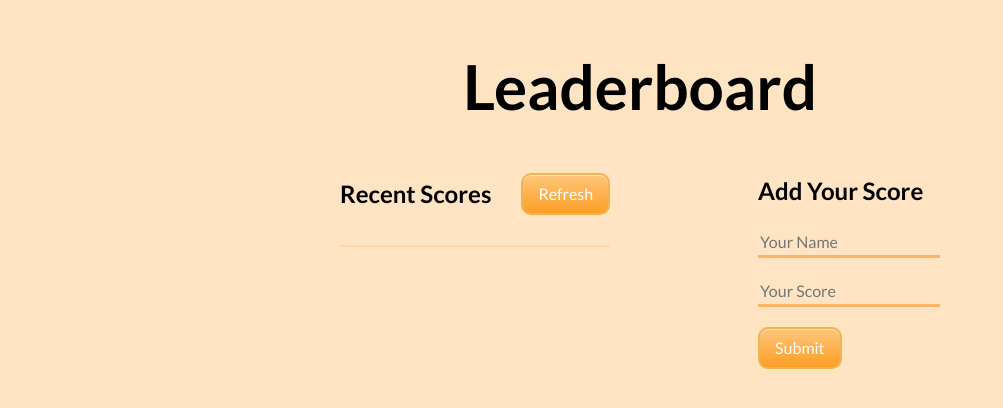
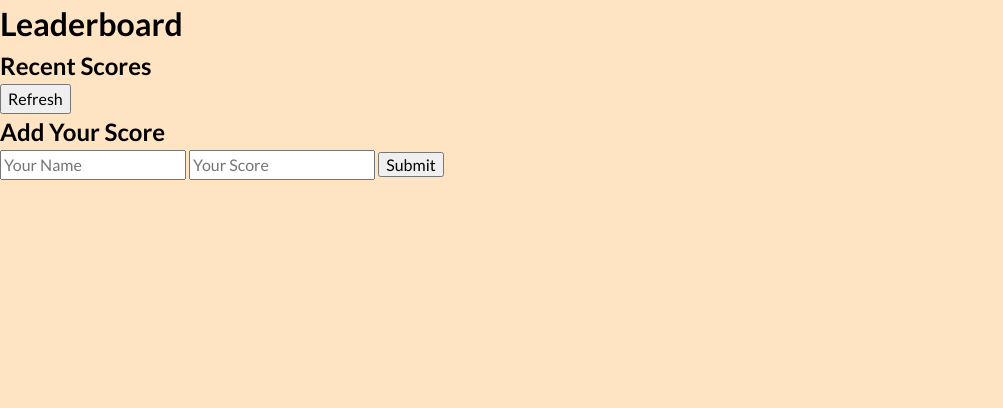
Before and after one commit to SekoViper/Leaderboard, a website built with webpack: page src/index.html in a window 1280 px wide. Shown: the whole page, without its empty margins (0-1003 px from the left). Built offline with nearby package versions, Linux system fonts and the light colour scheme; no server answers.

Commit message:
Final commit

```diff
--- a/src/style.css
+++ b/src/style.css
@@ -52,79 +52,3 @@ h6 {
 #__next {
   isolation: isolate;
 }
-
-.page-title {
-  font-size: 62px;
-  text-align: center;
-  margin: 40px 0;
-}
-
-.center-element {
-  width: 70%;
-  margin: 0 auto;
-}
-
-.container {
-  display: flex;
-  justify-content: space-evenly;
-}
-
-.score-header {
-  display: flex;
-  align-items: center;
-  gap: 30px;
-}
-
-.display-container {
-  list-style-type: none;
-  padding: 0;
-  border: 1px solid #ffd7a8;
-  margin-top: 30px;
-}
-
-.score {
-  font-size: 18px;
-  padding: 8px 10px;
-}
-
-.score:nth-child(even) {
-  background-color: #ffd7a8;
-}
-
-input {
-  display: block;
-  margin-top: 20px;
-}
-
-input[type="text"],
-input[type="number"] {
-  border: none;
-  background-color: transparent;
-  border-bottom: solid #fab463;
-}
-
-input:focus {
-  outline: none;
-}
-
-.btn {
-  box-shadow: inset 0 1px 0 0 #fce2c1;
-  background: linear-gradient(to bottom, #ffc477 5%, #fb9e25 100%);
-  background-color: #ffc477;
-  border-radius: 10px;
-  border: 2px solid #eeb44f;
-  display: inline-block;
-  cursor: pointer;
-  color: #fff;
-  padding: 7px 15px;
-}
-
-.btn:hover {
-  background: linear-gradient(to bottom, #fb9e25 5%, #ffc477 100%);
-  background-color: #fb9e25;
-}
-
-.btn:active {
-  position: relative;
-  top: 1px;
-}
```
